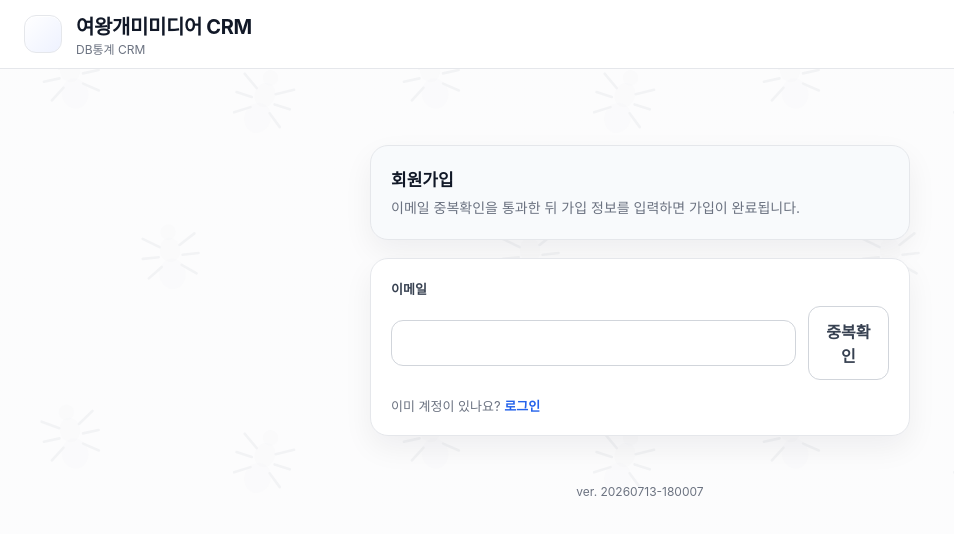
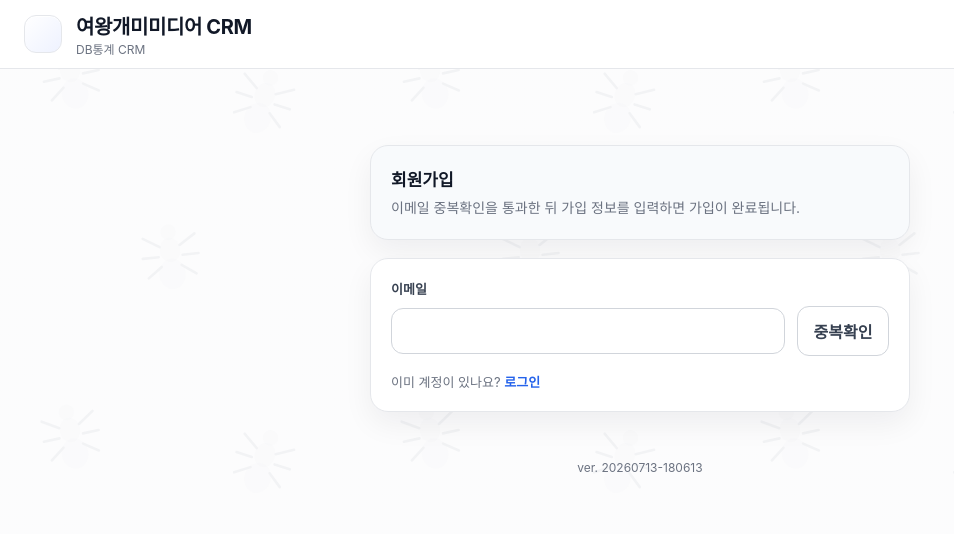
Before and after one commit to hanhwasung32421-source/youcencrm, a Next.js app: page /signup in a window 1280 px wide. Shown: the top 534 px of the page, without its empty margins (0-954 px from the left). Built offline with nearby package versions, Linux system fonts and the light colour scheme; no server answers.

Commit message:
ui: keep duplicate check button on one line

```diff
--- a/app/globals.css
+++ b/app/globals.css
@@ -414,6 +414,11 @@ textarea {
   padding: 8px 10px;
 }
 
+.button.nowrap {
+  white-space: nowrap;
+  min-width: 92px;
+}
+
 .button-multiline-label {
   display: flex;
   flex-direction: column;
--- a/app/signup/page.tsx
+++ b/app/signup/page.tsx
@@ -150,7 +150,7 @@ export default function SignupPage() {
                   }
                 }}
               />
-              <button className="button secondary" type="button" disabled={loading} onClick={checkEmailDuplicate}>
+              <button className="button secondary nowrap" type="button" disabled={loading} onClick={checkEmailDuplicate}>
                 중복확인
               </button>
             </div>
--- a/lib/generated-version.ts
+++ b/lib/generated-version.ts
@@ -1 +1 @@
-export const BUILD_VERSION = '20260713-180007'
+export const BUILD_VERSION = '20260713-180613'
```
